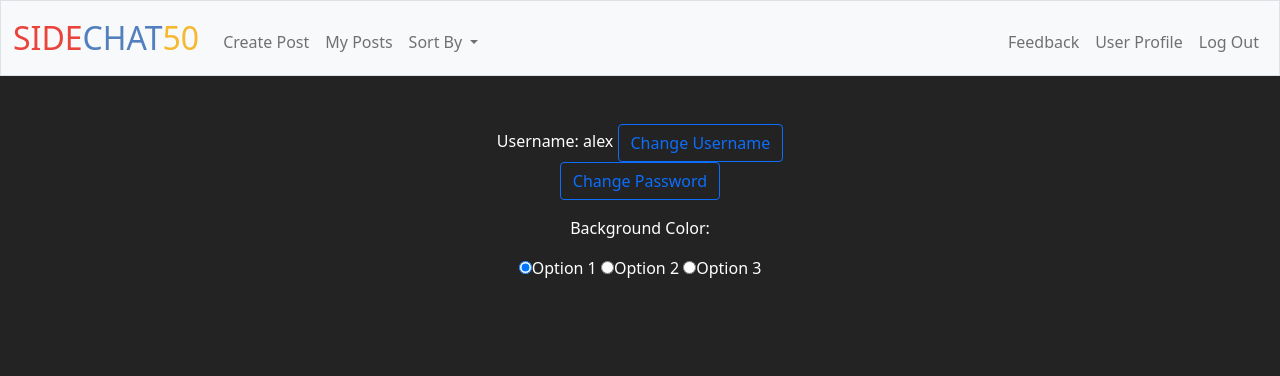
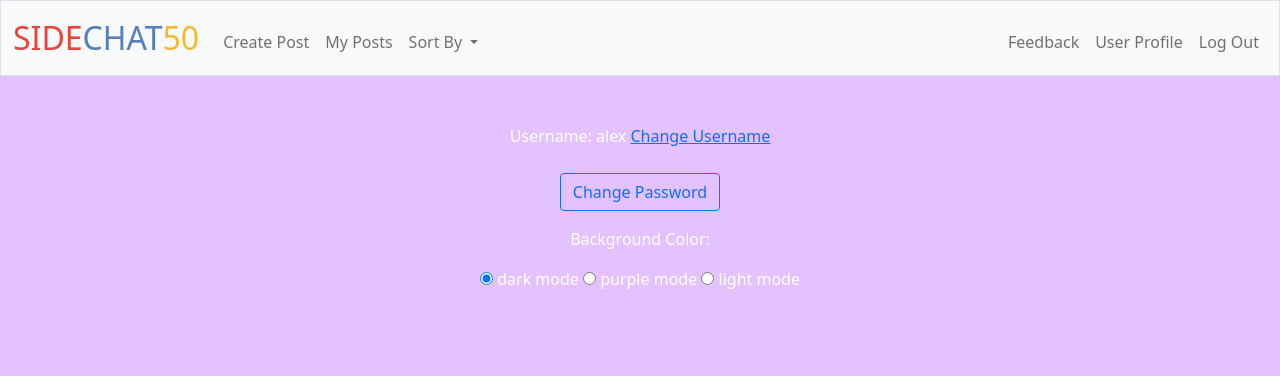
Before and after one commit to alexyin1212/chat50, a Flask app: page /profile in a window 1280 px wide. Shown: the top 376 px of the page. Run offline with Flask 2, Linux system fonts and the light colour scheme; a user stored in the database is signed in; data comes from the database, SQL or seed files in the repository; some libraries are stand-ins or nearby versions.

Commit message:
background change failure lol

```diff
--- a/app.py
+++ b/app.py
@@ -25,6 +25,7 @@ db = cs50.SQL("sqlite:///users.db")
 db.execute("CREATE TABLE IF NOT EXISTS users (id INTEGER PRIMARY KEY AUTOINCREMENT NOT NULL, username TEXT NOT NULL, hash TEXT NOT NULL)")
 db.execute("CREATE TABLE IF NOT EXISTS posts (id INTEGER PRIMARY KEY AUTOINCREMENT NOT NULL, user_id INTEGER NOT NULL, post TEXT NOT NULL, likes INTEGER DEFAULT(0), 'time' DATETIME NOT NULL DEFAULT CURRENT_TIMESTAMP, FOREIGN KEY(user_id) REFERENCES users(id))")
 
+# set default background to dark
 
 @app.after_request
 def after_request(response):
@@ -65,9 +66,19 @@ def post():
 @app.route("/profile", methods=["GET", "POST"])
 @login_required
 def profile():
-    username = db.execute("SELECT username FROM users WHERE id = ?", session["user_id"])[0]['username']
-    return render_template("profile.html", username=username)
-
+    if request.method == "GET":
+        username = db.execute("SELECT username FROM users WHERE id = ?", session["user_id"])[0]['username']
+        return render_template("profile.html", username=username, color=session["background_color"])
+    else:
+        username = db.execute("SELECT username FROM users WHERE id = ?", session["user_id"])[0]['username']
+        color = request.form.get("value")
+        if color == "purple":
+            session["background_color"] = "purple"
+        elif color == "light":
+            session["background_color"] = "light"
+        else:
+            session["background_color"] = "dark"
+    return render_template("profile.html", username=username, color=session["background_color"])
 
 @app.route("/feedback", methods=["GET", "POST"])
 @login_required
--- a/static/function.js
+++ b/static/function.js
@@ -65,26 +65,3 @@ function dislike(id) {
         counter.innerHTML = count;
     }
 }
-
-function change_color(id) {
-    let name = document.getElementById(id).name
-    if (name == "dark") {
-        .body {
-            background-color: rgb(35, 35, 35);
-            color: rgb(255, 255, 255);
-        }
-    }
-    else if (name == "purple") {
-        .body {
-            background-color: rgb(227, 194, 255);
-            color: rgb(255, 255, 255);
-        }
-    }
-    else {
-        .body {
-            background-color: rgb(233, 233, 233);
-            color: 'black';
-        }
-    }
-
-}
--- a/templates/layout.html
+++ b/templates/layout.html
@@ -21,9 +21,13 @@
         <title>Sidechat50: {% block title %}{% endblock %}</title>
 
     </head>
-
+    {% if session["background_color"] == "light" %}
+    <body style="background-color: rgb(233, 233, 233);">
+    {% elif session["background_color"] == "purple" %}
+    <body style="background-color: rgb(227, 194, 255);">
+    {% else %}
     <body>
-
+    {% endif %}
         <nav class="sticky-top bg-light border navbar navbar-expand-md navbar-light">
             <div class="container-fluid">
                 <a class="navbar-brand" href="/"><span class="red">SIDE</span><span class="blue">CHAT</span><span class="yellow">50</span></a>
--- a/templates/profile.html
+++ b/templates/profile.html
@@ -1,30 +1,27 @@
 {% extends "layout.html" %}
 
 {% block title %}
-    User Settings
+    User profile
 {% endblock %}
 
 {% block main %}
 <div>
     <div>
       Username: {{ username }}
-      <a href="/change_username" type="button" class="btn btn-outline-primary">Change Username</a>
+      <a href="/change_username" type="button" style="margin-bottom: 2%;">Change Username</a>
     </div>
     <div>
       <a href="/change_password" type="button" class="btn btn-outline-primary">Change Password</a>
     </div>
     <div class="container">
         <p>Background Color:</p>
-        <form>
-          <label class="radio-inline">
-            <input type="radio" name="dark" id="1" checked onclick="change_color(1)">Option 1
-          </label>
-          <label class="radio-inline">
-            <input type="radio" name="purple" id="2" onclick="change_color(2)">Option 2
-          </label>
-          <label class="radio-inline">
-            <input type="radio" name="light" id="3" onclick="change_color(3)">Option 3
-          </label>
+        <form action="/profile">
+          <input type="radio" value="dark" id="1" checked onchange="this.form.submit()">
+          <label class="radio-inline">dark mode</label>
+          <input type="radio" value="purple" id="2" onchange="this.form.submit()">
+          <label class="radio-inline">purple mode</label>
+          <input type="radio" value="light" id="3" onchange="this.form.submit()">
+          <label class="radio-inline">light mode</label>
         </form>
       </div>
 </div>
```
Also changed, not shown: 1 other file.
